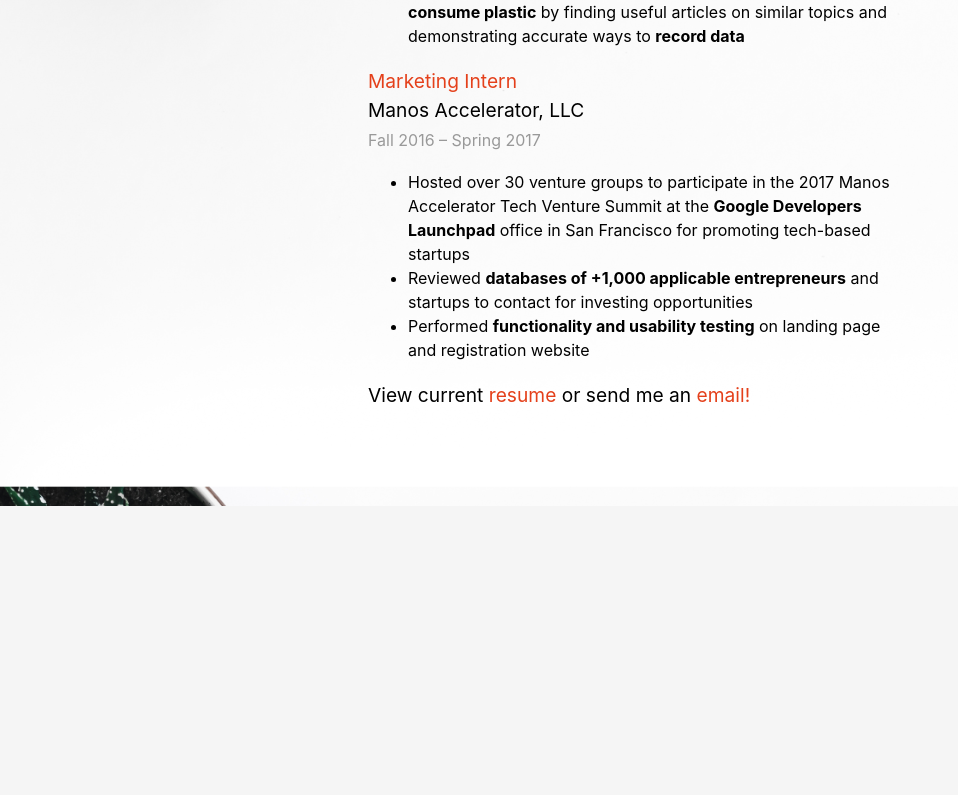
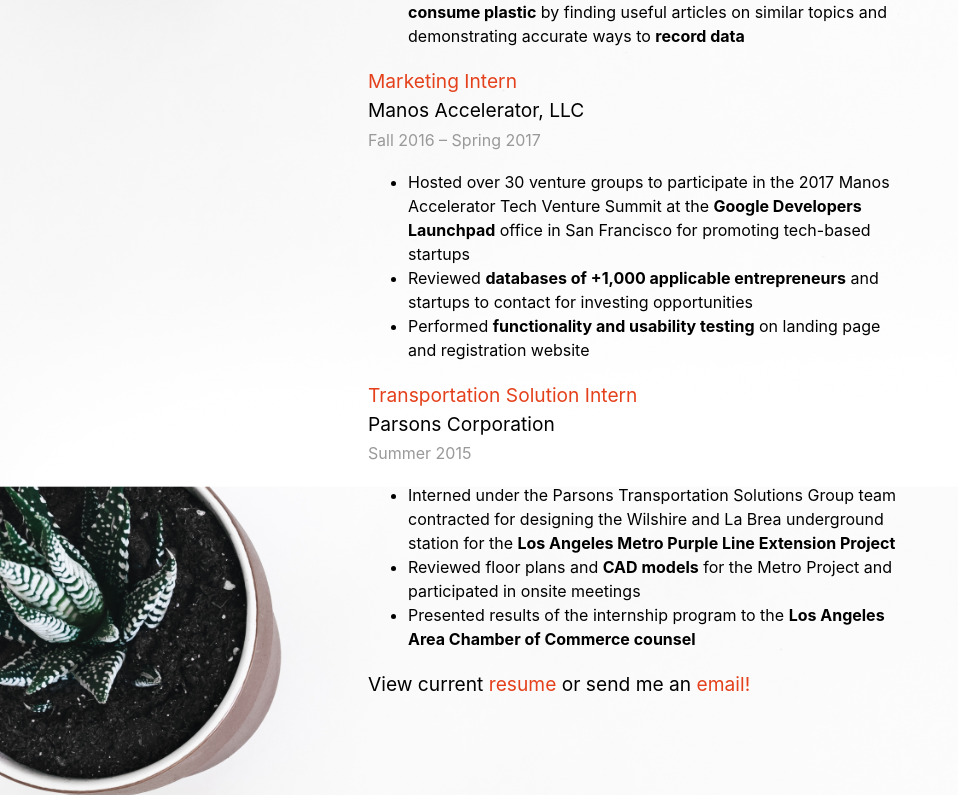
Before and after one commit to KevinG182/kevgomezdev, a Next.js app: page / in a window 1280 px wide. Shown: the part 1220-2015 px from the top of the page, without its empty margins (0-958 px from the left). Before the commit the page ends 1726 px from the top, so only its background shows below. Built offline with nearby package versions, Linux system fonts and the light colour scheme.

Commit message:
Re-include Parsons

```diff
--- a/pages/index.js
+++ b/pages/index.js
@@ -83,6 +83,21 @@
         </p>
 
         <p>
+          <a href="https://www.parsons.com/">Transportation Solution Intern</a><br />
+          Parsons Corporation<br />
+          <small className={utilStyles.lightText}>
+          Summer 2015
+          </small>
+          <small>
+          <ul>
+            <li>Interned under the Parsons Transportation Solutions Group team contracted for designing the Wilshire and La Brea underground station for the <b>Los Angeles Metro Purple Line Extension Project</b></li>
+            <li>Reviewed floor plans and <b>CAD models</b> for the Metro Project and participated in onsite meetings</li>
+            <li>Presented results of the internship program to the <b>Los Angeles Area Chamber of Commerce counsel</b></li>
+          </ul>
+          </small>
+        </p>
+
+        <p>
           View current{' '}
           <a href="https://drive.google.com/file/d/1VHmUIOtgIw6wsjBkegu5F0DFti3cvftX/view?usp=sharing">resume</a>
           {' '}or send me an{' '}
```
